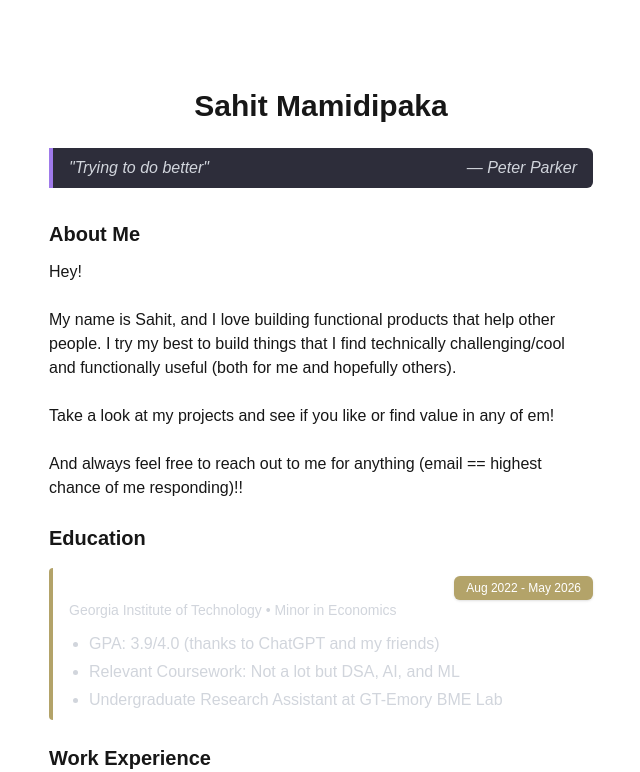
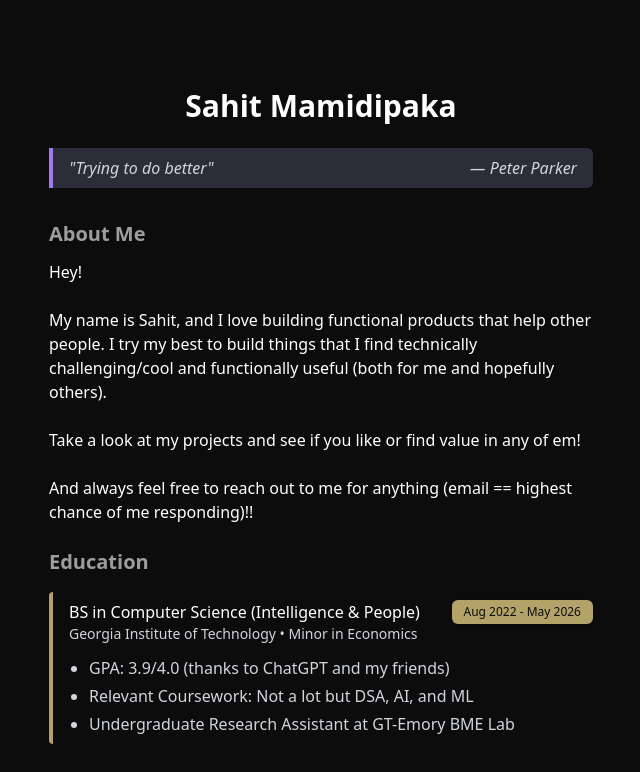
Before and after one commit to smamidipaka6/personal-website, a Next.js app: page / in a window 1280 px wide. Shown: the top 772 px of the page, without its empty margins (319-959 px from the left). Built offline with nearby package versions, Linux system fonts and the light colour scheme.

Commit message:
added pretty colors

```diff
--- a/src/app/globals.css
+++ b/src/app/globals.css
@@ -1,24 +1,29 @@
 @import "tailwindcss";
 
+
 @theme {
-  --font-sans: var(--font-geist-sans);
+  --font-sans: var(--font-inter);
   --font-mono: var(--font-geist-mono);
+
+  /* Custom colors */
+  --color-purple-orchid: #af69ee; /* Medium orchid purple */
+  --color-foreground: #ffffff;
 }
 
 :root {
-  --background: #ffffff;
-  --foreground: #171717;
+  --background: #0c0c0c;
+  --foreground: #ffffff;
 }
 
 @media (prefers-color-scheme: dark) {
   :root {
-    --background: #0a0a0a;
-    --foreground: #ededed;
+    --background: #0c0c0c;
+    --foreground: #ffffff;
   }
 }
 
 body {
   color: var(--foreground);
   background: var(--background);
-  font-family: Arial, Helvetica, sans-serif;
+  font-family: var(--font-sans);
 }
```
